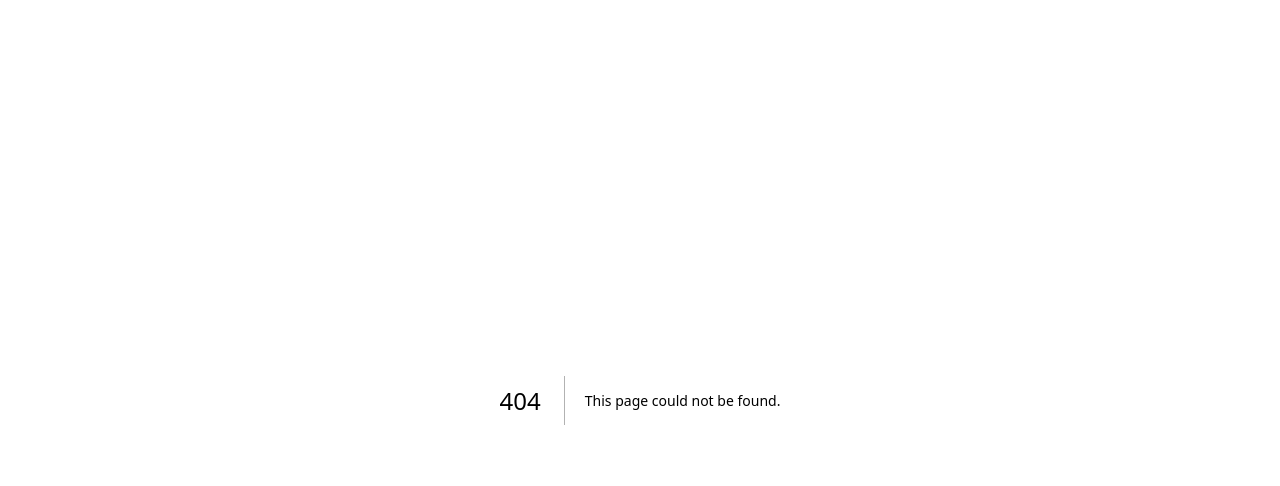
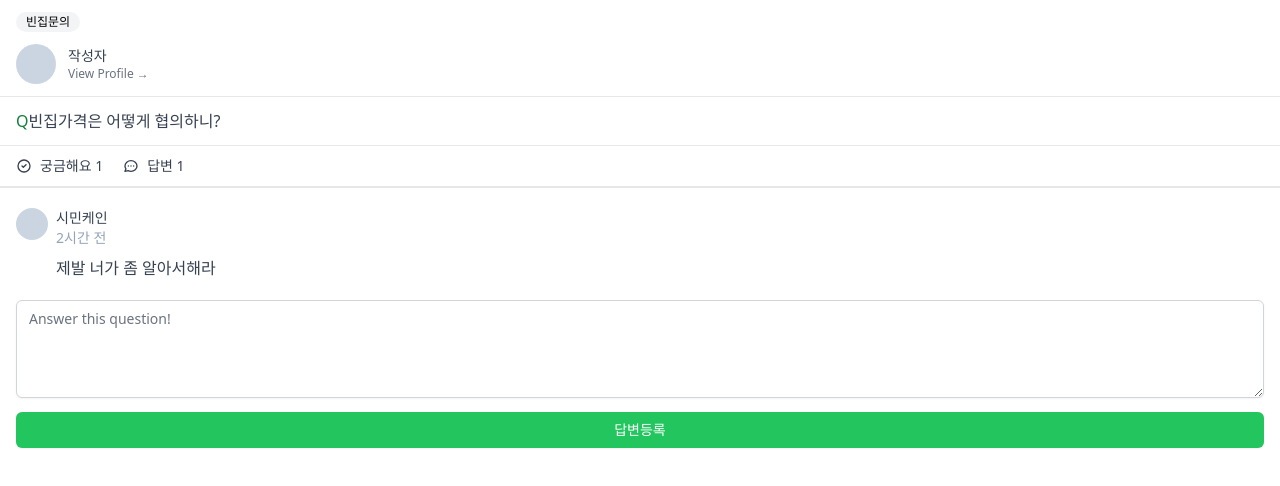
Before and after one commit to JangChangKyoon/local_support, a Next.js app: page /community/1 in a window 1280 px wide. Before the commit this address had no page. Shown: the top 486 px of the page. Built offline with nearby package versions, Linux system fonts and the light colour scheme.

Commit message:
community

```diff
--- /dev/null
+++ b/pages/community/[id].tsx
@@ -0,0 +1,100 @@
+const CommunityPostDetail = () => {
+  return (
+    <div>
+      {/* 질문분류 */}
+      <span className="inline-flex my-3 ml-4 items-center px-2.5 py-0.5 bg-gray-100 rounded-full text-xs font-medium">
+        빈집문의
+      </span>
+
+      {/* 사진/프로필(이름, 링크) */}
+      <div className="flex mb-3 px-4 pb-3 cursor-pointer border-b items-center space-x-3">
+        <div className="bg-slate-300 w-10 h-10 rounded-full"></div>
+        <div>
+          <p className="text-sm font-medium text-gray-700">작성자</p>
+          <p className="text-xs font-medium text-gray-500">
+            View Profile &rarr;
+          </p>
+        </div>
+      </div>
+
+      {/* 질문(Q,질문)/궁금해요수(이모티콘,궁금수)+답변수(이모티콘,궁금수) */}
+      <div>
+        {/* 1. 질문 */}
+        <div className="mt-2 px-4 text-gray-700">
+          <span className="text-green-700 font-medium">Q</span>빈집가격은 어떻게
+          협의하니?
+        </div>
+        {/* 2. 궁금해요수/답변수 */}
+        <div className="flex px-4 space-x-5 mt-3 text-gray-700 py-2.5 border-t border-b-[2px] w-full">
+          {/* 2-1 궁금해요수 */}
+          <span className="flex space-x-2 items-center text-sm">
+            <svg
+              className="w-4 h-4"
+              fill="none"
+              stroke="currentColor"
+              viewBox="0 0 24 24"
+              xmlns="http://www.w3.org/2000/svg"
+            >
+              <path
+                strokeLinecap="round"
+                strokeLinejoin="round"
+                strokeWidth="2"
+                d="M9 12l2 2 4-4m6 2a9 9 0 11-18 0 9 9 0 0118 0z"
+              ></path>
+            </svg>
+            <span>궁금해요 1</span>
+          </span>
+          {/* 2-2 답변수 */}
+          <span className="flex items-center space-x-2 text-sm">
+            <svg
+              className="w-4 h-4"
+              fill="none"
+              stroke="currentColor"
+              viewBox="0 0 24 24"
+              xmlns="http://www.w3.org/2000/svg"
+            >
+              <path
+                strokeLinecap="round"
+                strokeLinejoin="round"
+                strokeWidth="2"
+                d="M8 12h.01M12 12h.01M16 12h.01M21 12c0 4.418-4.03 8-9 8a9.863 9.863 0 01-4.255-.949L3 20l1.395-3.72C3.512 15.042 3 13.574 3 12c0-4.418 4.03-8 9-8s9 3.582 9 8z"
+              ></path>
+            </svg>
+            <span>답변 1</span>
+          </span>
+        </div>
+        <div></div>
+      </div>
+
+      {/* 답변자프로필 */}
+      <div className="flex my-5 px-4 space-x-2 items-start">
+        {/* 1. 프로필사진 */}
+        <div className="bg-slate-300 w-8 h-8 rounded-full" />
+        {/* 2. 프로필이름/답변 */}
+        <div className="flex flex-col font-medium text-gray-700">
+          <span className="text-sm">시민케인</span>
+          <span className="text-sm text-slate-400">2시간 전</span>
+          <p className="mt-2">제발 너가 좀 알아서해라</p>
+        </div>
+      </div>
+
+      {/* 답변입력창 */}
+      <div className="px-4">
+        <textarea
+          placeholder="Answer this question!"
+          rows={4}
+          className="w-full border-gray-300 rounded-md focus:ring-green-500 focus:border-green-500 text-sm shadow-sm"
+        />
+      </div>
+
+      {/* 답변/답변등록버튼 */}
+      <div className="px-4 mt-2">
+        <button className="bg-green-500 rounded-md shadow-sm py-2 text-white font-medium text-sm w-full border-transparent hover:bg-green-600 focus:ring-green-500 focus:ring-2 focus:ring-offset-2 focus:outline-none    ">
+          답변등록
+        </button>
+      </div>
+    </div>
+  );
+};
+
+export default CommunityPostDetail;
--- /dev/null
+++ b/pages/community/index.tsx
@@ -0,0 +1,83 @@
+const Community = () => {
+  return (
+    <div className="py-10 space-y-8">
+      {[1, 2, 3].map((_, i) => (
+        <div key={i} className="flex cursor-pointer flex-col items-start">
+          {/* 질문 구분*/}
+          <span className="flex ml-4 items-center px-2.5 py-0.5 rounded-full text-xs font-medium bg-gray-100 text-gray-800">
+            빈집질문
+          </span>
+
+          {/* 질문 */}
+          <div className="mt-2 px-4 text-gray-700">
+            <span className="text-green-500 font-medium">Q.</span> 빈집 가격은
+            어떻게 협의합니까?
+          </div>
+
+          {/* 작성자/게시일 */}
+          <div className="font-medium text-xs px-4 mt-5 flex items-center justify-between w-full text-gray-500">
+            <span>작성자</span>
+            <span>18시간 전</span>
+          </div>
+
+          {/* 궁금해요수/답변수 */}
+          <div className="flex px-4 space-x-5 mt-3 text-gray-700 py-2.5 border-t border-b-[2px] w-full">
+            <span className="flex space-x-2 items-center text-sm">
+              <svg
+                className="w-4 h-4"
+                fill="none"
+                stroke="currentColor"
+                viewBox="0 0 24 24"
+                xmlns="http://www.w3.org/2000/svg"
+              >
+                <path
+                  strokeLinecap="round"
+                  strokeLinejoin="round"
+                  strokeWidth="2"
+                  d="M9 12l2 2 4-4m6 2a9 9 0 11-18 0 9 9 0 0118 0z"
+                ></path>
+              </svg>
+              <span>궁금해요 1</span>
+            </span>
+            <span className="flex space-x-2 items-center text-sm">
+              <svg
+                className="w-4 h-4"
+                fill="none"
+                stroke="currentColor"
+                viewBox="0 0 24 24"
+                xmlns="http://www.w3.org/2000/svg"
+              >
+                <path
+                  strokeLinecap="round"
+                  strokeLinejoin="round"
+                  strokeWidth="2"
+                  d="M8 12h.01M12 12h.01M16 12h.01M21 12c0 4.418-4.03 8-9 8a9.863 9.863 0 01-4.255-.949L3 20l1.395-3.72C3.512 15.042 3 13.574 3 12c0-4.418 4.03-8 9-8s9 3.582 9 8z"
+                ></path>
+              </svg>
+              <span>답변 1</span>
+            </span>
+          </div>
+        </div>
+      ))}
+
+      <button>
+        <svg
+          className="w-6 h-6"
+          fill="none"
+          stroke="currentColor"
+          viewBox="0 0 24 24"
+          xmlns="http://www.w3.org/2000/svg"
+        >
+          <path
+            strokeLinecap="round"
+            strokeLinejoin="round"
+            strokeWidth="2"
+            d="M15.232 5.232l3.536 3.536m-2.036-5.036a2.5 2.5 0 113.536 3.536L6.5 21.036H3v-3.572L16.732 3.732z"
+          ></path>
+        </svg>
+      </button>
+    </div>
+  );
+};
+
+export default Community;
--- /dev/null
+++ b/pages/community/write.tsx
@@ -0,0 +1,18 @@
+const Write = () => {
+  return (
+    <div className="px-4 py-10">
+      {/* 의견입력창 */}
+      <textarea
+        placeholder="Ask a question"
+        rows={4}
+        className="w-full border-gray-300 focus:border-green-500 focus:ring-green-500 shadow-sm"
+      />
+      {/* 제출버튼 */}
+      <button className="mt-2 bg-green-500 py-2 w-full rounded-md text-white text-sm hover:bg-green-600 focus:ring-offset-2 focus:ring-2 focus:ring-green-600 focus:outline-none border border-transparent">
+        제출
+      </button>
+    </div>
+  );
+};
+
+export default Write;
```
